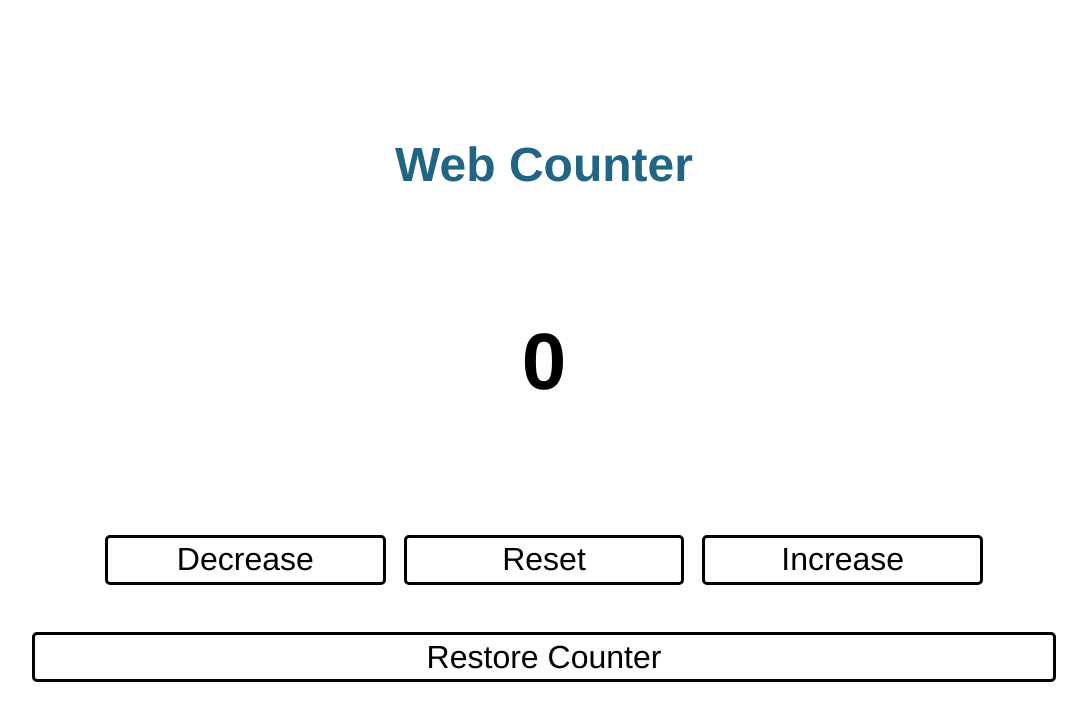
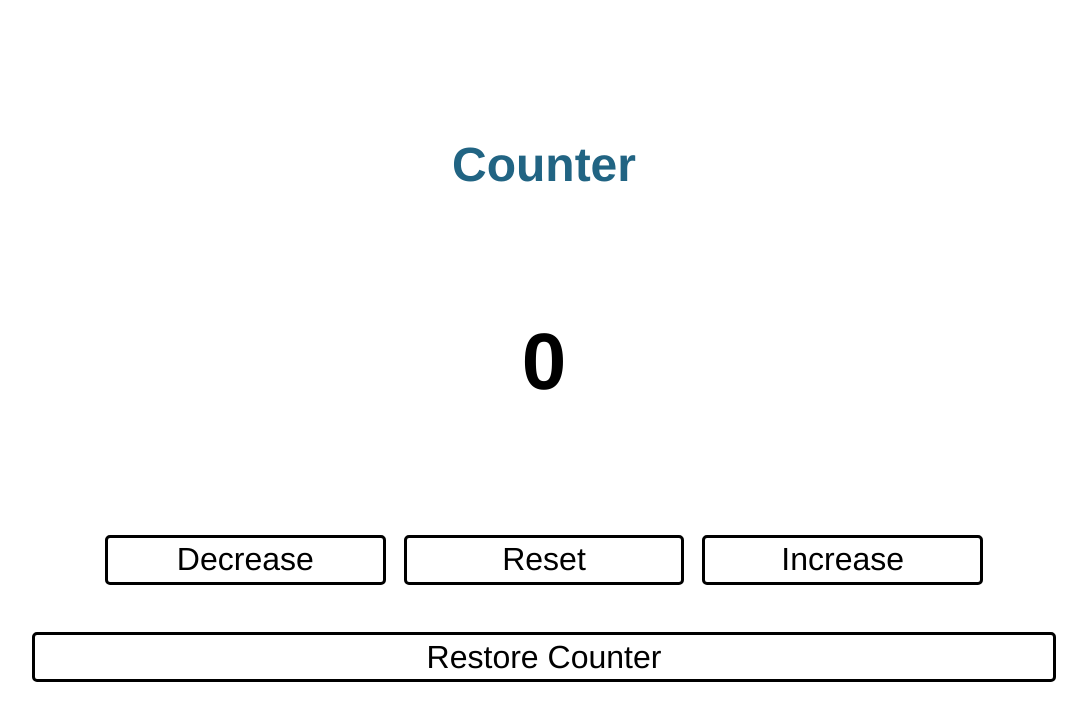
Before and after one commit to mosoupp/CounterWebsite, a plain HTML site: page index.html in a window 1280 px wide. Shown: the whole page, without its empty margins (96-1183 px from the left). Drawn offline with Linux system fonts and the light colour scheme.

Commit message:
Add files via upload

```diff
--- a/index.html
+++ b/index.html
@@ -8,7 +8,7 @@
 </head>
 <body>
     <div class="container">
-        <h1 id="title">Web <b>Counter</b></h1>
+        <h1 id="title"><b>Counter</b></h1>
         <h2 id="counter">0</h2>
         <div class="buttons">
             <button id="decrease-button">Decrease</button>
```
